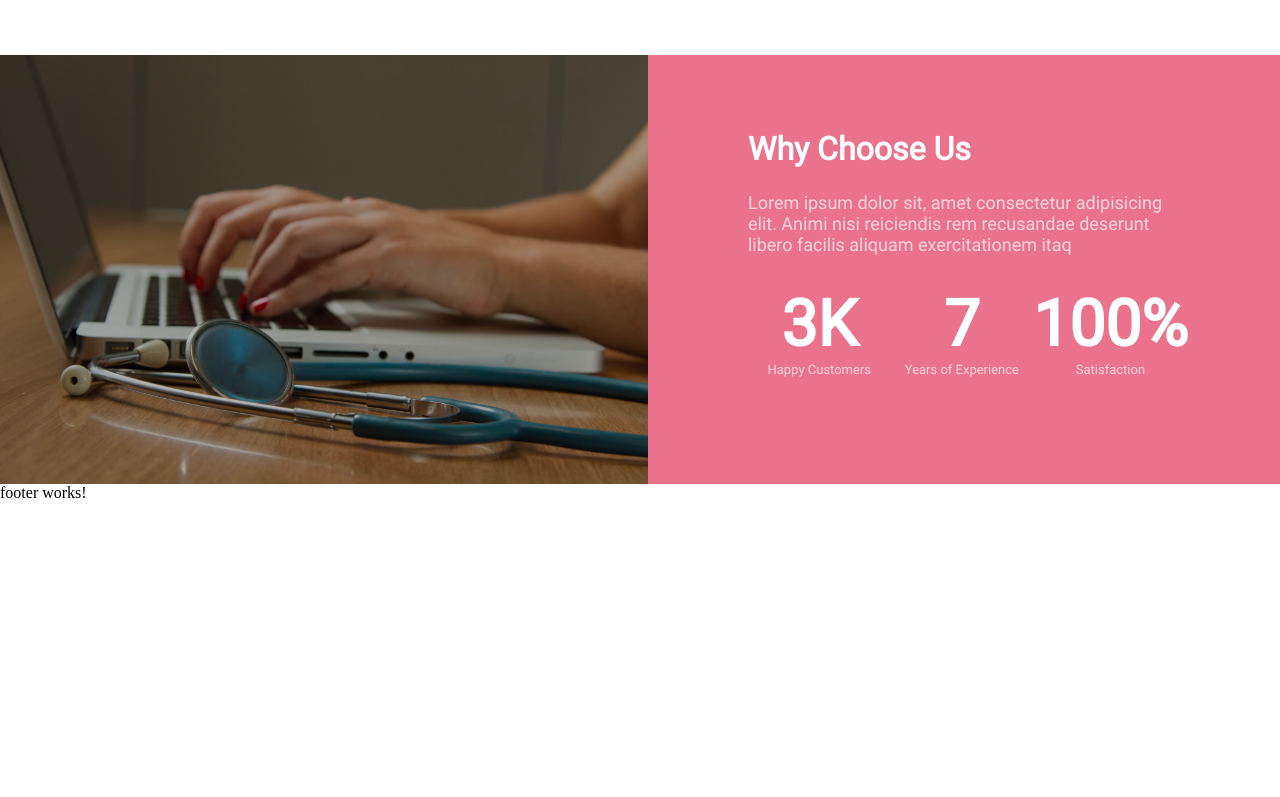
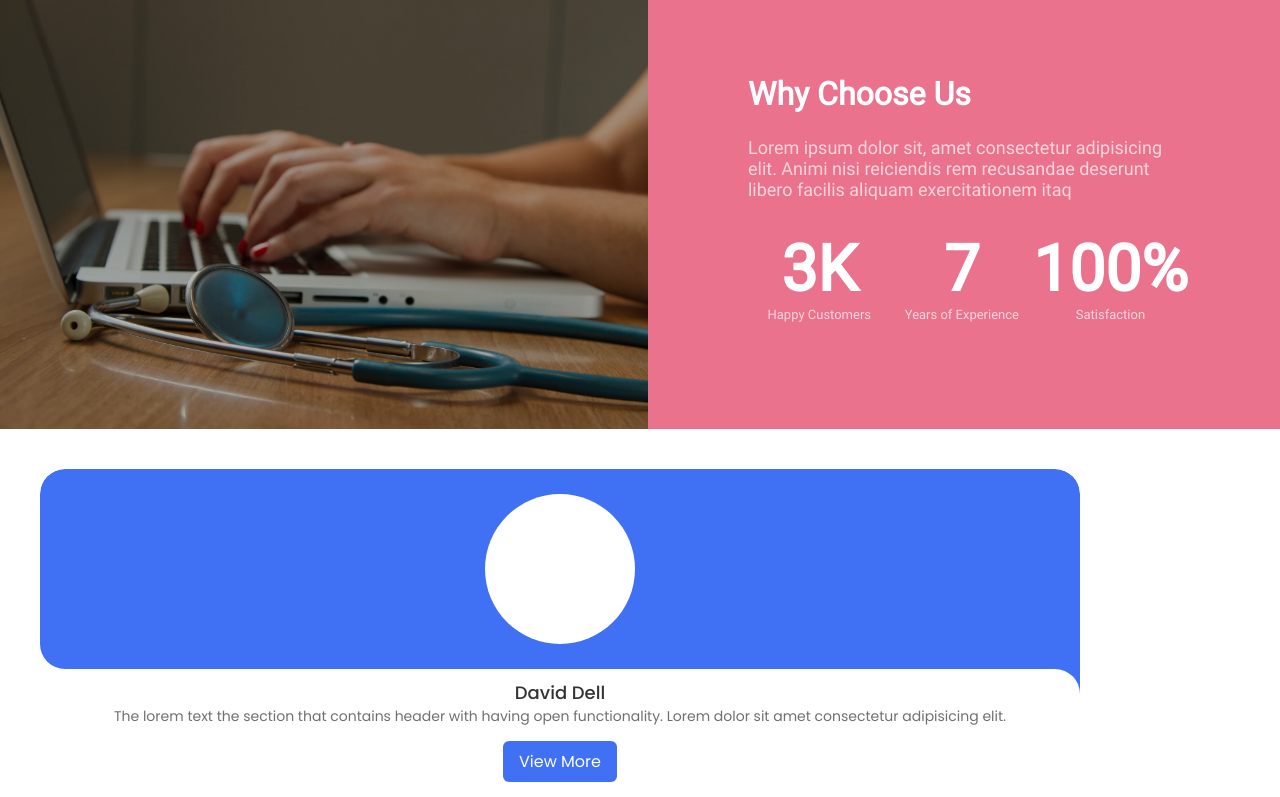
Before and after one commit to khale913/universal-therapy-site, an Angular app: page / in a window 1280 px wide. Shown: the part 1267-2064 px from the top of the page. Before the commit the page ends 1769 px from the top, so only its background shows below. Built offline with nearby package versions, Linux system fonts and the light colour scheme.

Commit message:
working on slider

```diff
--- a/src/app/components/testimonials/testimonials.component.html
+++ b/src/app/components/testimonials/testimonials.component.html
@@ -1 +1,163 @@
-<p>testimonials works!</p>
+<div class="slide-container swiper">
+  <div class="slide-content">
+    <div class="card-wrapper swiper-wrapper">
+      <div class="card swiper-slide">
+        <div class="image-content">
+          <span class="overlay"></span>
+
+          <div class="card-image">
+            <!--<img src="images/profile1.jpg" alt="" class="card-img">-->
+          </div>
+        </div>
+
+        <div class="card-content">
+          <h2 class="name">David Dell</h2>
+          <p class="description">The lorem text the section that contains header with having open functionality. Lorem
+            dolor sit amet consectetur adipisicing elit.</p>
+
+          <button class="button">View More</button>
+        </div>
+      </div>
+      <div class="card swiper-slide">
+        <div class="image-content">
+          <span class="overlay"></span>
+
+          <div class="card-image">
+            <!--<img src="images/profile2.jpg" alt="" class="card-img">-->
+          </div>
+        </div>
+
+        <div class="card-content">
+          <h2 class="name">David Dell</h2>
+          <p class="description">The lorem text the section that contains header with having open functionality. Lorem
+            dolor sit amet consectetur adipisicing elit.</p>
+
+          <button class="button">View More</button>
+        </div>
+      </div>
+      <div class="card swiper-slide">
+        <div class="image-content">
+          <span class="overlay"></span>
+
+          <div class="card-image">
+            <!--<img src="images/profile3.jpg" alt="" class="card-img">-->
+          </div>
+        </div>
+
+        <div class="card-content">
+          <h2 class="name">David Dell</h2>
+          <p class="description">The lorem text the section that contains header with having open functionality. Lorem
+            dolor sit amet consectetur adipisicing elit.</p>
+
+          <button class="button">View More</button>
+        </div>
+      </div>
+      <div class="card swiper-slide">
+        <div class="image-content">
+          <span class="overlay"></span>
+
+          <div class="card-image">
+            <!--<img src="images/profile4.jpg" alt="" class="card-img">-->
+          </div>
+        </div>
+
+        <div class="card-content">
+          <h2 class="name">David Dell</h2>
+          <p class="description">The lorem text the section that contains header with having open functionality. Lorem
+            dolor sit amet consectetur adipisicing elit.</p>
+
+          <button class="button">View More</button>
+        </div>
+      </div>
+      <div class="card swiper-slide">
+        <div class="image-content">
+          <span class="overlay"></span>
+
+          <div class="card-image">
+            <!--<img src="images/profile5.jpg" alt="" class="card-img">-->
+          </div>
+        </div>
+
+        <div class="card-content">
+          <h2 class="name">David Dell</h2>
+          <p class="description">The lorem text the section that contains header with having open functionality. Lorem
+            dolor sit amet consectetur adipisicing elit.</p>
+
+          <button class="button">View More</button>
+        </div>
+      </div>
+      <div class="card swiper-slide">
+        <div class="image-content">
+          <span class="overlay"></span>
+
+          <div class="card-image">
+            <!--<img src="images/profile6.jpg" alt="" class="card-img">-->
+          </div>
+        </div>
+
+        <div class="card-content">
+          <h2 class="name">David Dell</h2>
+          <p class="description">The lorem text the section that contains header with having open functionality. Lorem
+            dolor sit amet consectetur adipisicing elit.</p>
+
+          <button class="button">View More</button>
+        </div>
+      </div>
+      <div class="card swiper-slide">
+        <div class="image-content">
+          <span class="overlay"></span>
+
+          <div class="card-image">
+            <!--<img src="images/profile7.jpg" alt="" class="card-img">-->
+          </div>
+        </div>
+
+        <div class="card-content">
+          <h2 class="name">David Dell</h2>
+          <p class="description">The lorem text the section that contains header with having open functionality. Lorem
+            dolor sit amet consectetur adipisicing elit.</p>
+
+          <button class="button">View More</button>
+        </div>
+      </div>
+      <div class="card swiper-slide">
+        <div class="image-content">
+          <span class="overlay"></span>
+
+          <div class="card-image">
+            <!--<img src="images/profile8.jpg" alt="" class="card-img">-->
+          </div>
+        </div>
+
+        <div class="card-content">
+          <h2 class="name">David Dell</h2>
+          <p class="description">The lorem text the section that contains header with having open functionality. Lorem
+            dolor sit amet consectetur adipisicing elit.</p>
+
+          <button class="button">View More</button>
+        </div>
+      </div>
+      <div class="card swiper-slide">
+        <div class="image-content">
+          <span class="overlay"></span>
+
+          <div class="card-image">
+            <!--<img src="images/profile9.jpg" alt="" class="card-img">-->
+          </div>
+        </div>
+
+        <div class="card-content">
+          <h2 class="name">David Dell</h2>
+          <p class="description">The lorem text the section that contains header with having open functionality. Lorem
+            dolor sit amet consectetur adipisicing elit.</p>
+
+          <button class="button">View More</button>
+        </div>
+      </div>
+    </div>
+  </div>
+
+  <div class="swiper-button-next swiper-navBtn"></div>
+  <div class="swiper-button-prev swiper-navBtn"></div>
+  <div class="swiper-pagination"></div>
+</div>
--- a/src/app/components/testimonials/testimonials.component.scss
+++ b/src/app/components/testimonials/testimonials.component.scss
@@ -0,0 +1,138 @@
+/* Google Fonts - Poppins */
+@import url('https://fonts.googleapis.com/css2?family=Poppins:wght@300;400;500;600&display=swap');
+
+*{
+  margin: 0;
+  padding: 0;
+  box-sizing: border-box;
+  font-family: 'Poppins', sans-serif;
+}
+body{
+  min-height: 100vh;
+  display: flex;
+  align-items: center;
+  justify-content: center;
+  background-color: #EFEFEF;
+}
+.slide-container{
+  max-width: 1120px;
+  width: 100%;
+  padding: 40px 0;
+}
+.slide-content{
+  margin: 0 40px;
+  overflow: hidden;
+  border-radius: 25px;
+}
+.card{
+  border-radius: 25px;
+  background-color: #FFF;
+}
+.image-content,
+.card-content{
+  display: flex;
+  flex-direction: column;
+  align-items: center;
+  padding: 10px 14px;
+}
+.image-content{
+  position: relative;
+  row-gap: 5px;
+  padding: 25px 0;
+}
+.overlay{
+  position: absolute;
+  left: 0;
+  top: 0;
+  height: 100%;
+  width: 100%;
+  background-color: #4070F4;
+  border-radius: 25px 25px 0 25px;
+}
+.overlay::before,
+.overlay::after{
+  content: '';
+  position: absolute;
+  right: 0;
+  bottom: -40px;
+  height: 40px;
+  width: 40px;
+  background-color: #4070F4;
+}
+.overlay::after{
+  border-radius: 0 25px 0 0;
+  background-color: #FFF;
+}
+.card-image{
+  position: relative;
+  height: 150px;
+  width: 150px;
+  border-radius: 50%;
+  background: #FFF;
+  padding: 3px;
+}
+.card-image .card-img{
+  height: 100%;
+  width: 100%;
+  object-fit: cover;
+  border-radius: 50%;
+  border: 4px solid #4070F4;
+}
+.name{
+  font-size: 18px;
+  font-weight: 500;
+  color: #333;
+}
+.description{
+  font-size: 14px;
+  color: #707070;
+  text-align: center;
+}
+.button{
+  border: none;
+  font-size: 16px;
+  color: #FFF;
+  padding: 8px 16px;
+  background-color: #4070F4;
+  border-radius: 6px;
+  margin: 14px;
+  cursor: pointer;
+  transition: all 0.3s ease;
+}
+.button:hover{
+  background: #265DF2;
+}
+
+.swiper-navBtn{
+  color: #6E93f7;
+  transition: color 0.3s ease;
+}
+.swiper-navBtn:hover{
+  color: #4070F4;
+}
+.swiper-navBtn::before,
+.swiper-navBtn::after{
+  font-size: 35px;
+}
+.swiper-button-next{
+  right: 0;
+}
+.swiper-button-prev{
+  left: 0;
+}
+.swiper-pagination-bullet{
+  background-color: #6E93f7;
+  opacity: 1;
+}
+.swiper-pagination-bullet-active{
+  background-color: #4070F4;
+}
+
+@media screen and (max-width: 768px) {
+  .slide-content{
+    margin: 0 10px;
+  }
+  .swiper-navBtn{
+    display: none;
+  }
+}
--- a/src/app/components/why-us/why-us.component.scss
+++ b/src/app/components/why-us/why-us.component.scss
@@ -5,11 +5,11 @@
 }
 
 .container {
-  margin-top: 130px;
+  margin-top: 75px;
 }
 
 .image-c {
-  background-image: url('../../../assets/images/Group\ 1.jpg');
+  background-image: url('../../../assets/images/Group 1.jpg');
   background-size: cover;
   background-position: center;
   width: 100%;
--- a/src/app/pages/home/home.component.html
+++ b/src/app/pages/home/home.component.html
@@ -2,3 +2,4 @@
 <app-contact-bar></app-contact-bar>
 <app-landing-services></app-landing-services>
 <app-why-us></app-why-us>
+<app-testimonials></app-testimonials>
```
Also changed, not shown: src/styles.scss (line endings or trailing spaces).
